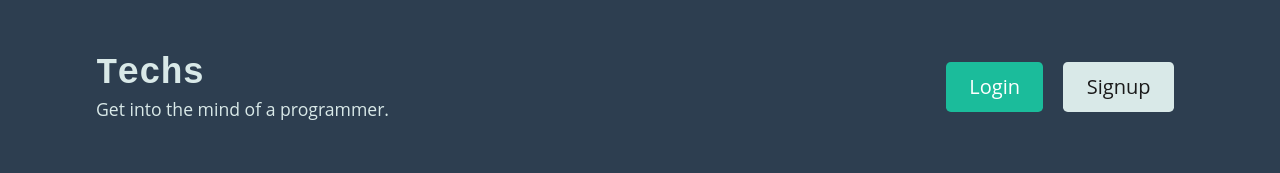
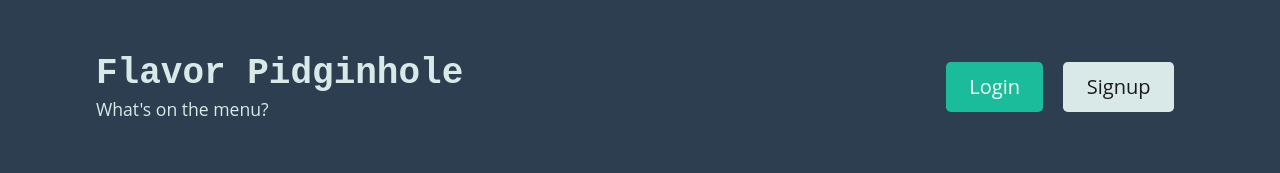
Before and after one commit to bungin/Flavor-Pidginhole, a React (Vite) app in the folder client/: page / in a window 1280 px wide. Shown: the top 173 px of the page. Built offline with nearby package versions, Linux system fonts and the light colour scheme; no server answers.

Commit message:
updated header text

```diff
--- a/client/src/components/Header/index.tsx
+++ b/client/src/components/Header/index.tsx
@@ -13,9 +13,9 @@ const Header = () => {
       <div className="container flex-row justify-space-between-lg justify-center align-center">
         <div>
           <Link className="text-light" to="/">
-            <h1 className="m-0">Techs</h1>
+            <h1 className="m-0">Flavor Pidginhole</h1>
           </Link>
-          <p className="m-0">Get into the mind of a programmer.</p>
+          <p className="m-0">What's on the menu?</p>
         </div>
         <div>
           {/* Checking if the user is logged in to conditionally render profile link and logout button */}
```
